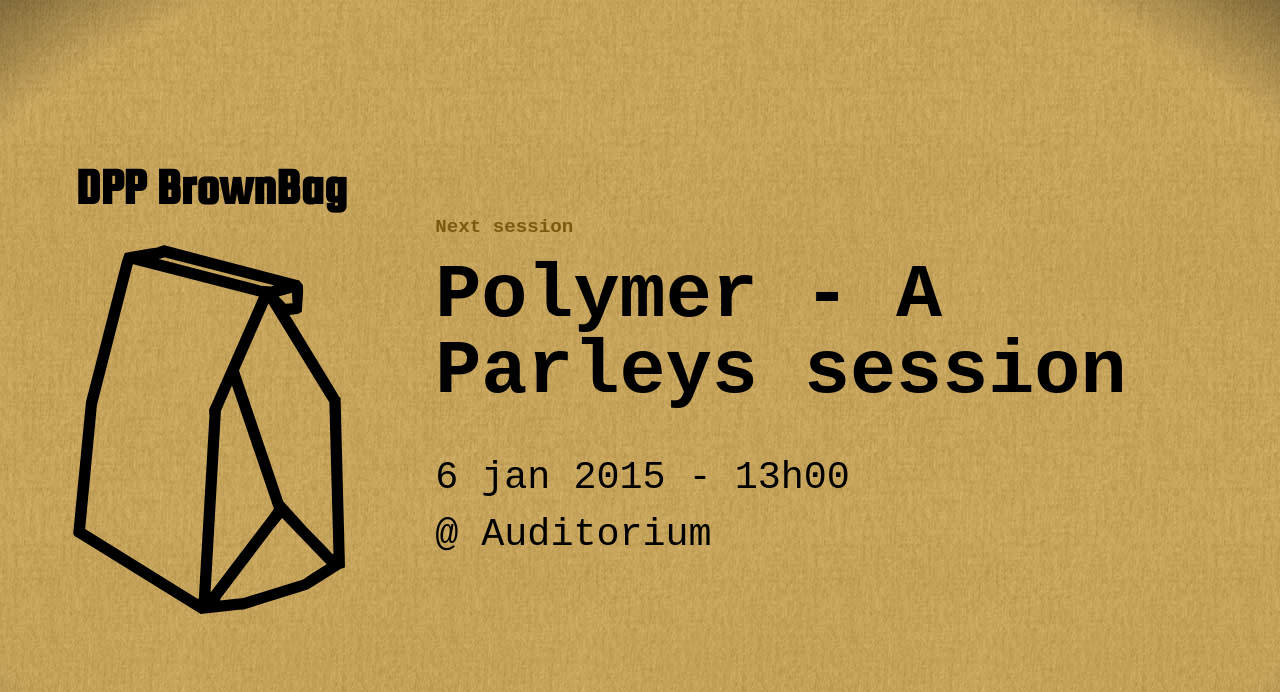
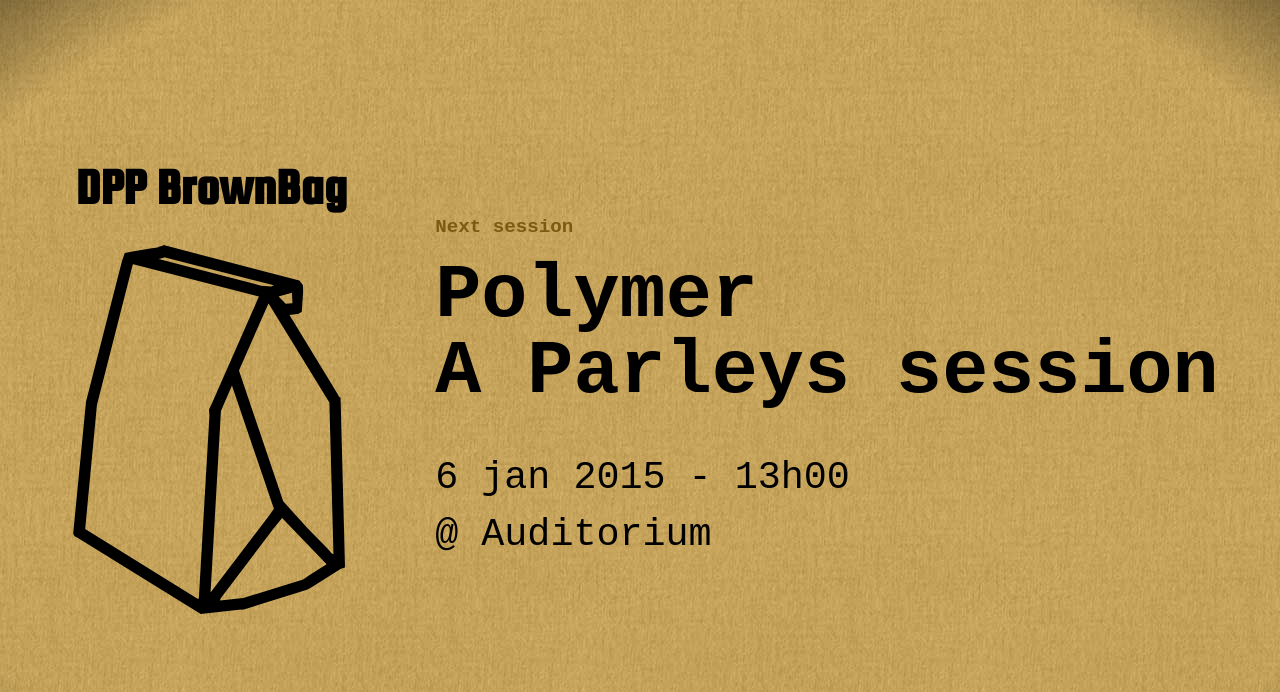
Before and after one commit to bogguard/dpp-brownbags, a website: page index.html in a window 1280 px wide. Shown: the top 692 px of the page. Drawn offline with Linux system fonts and the light colour scheme.

Commit message:
Update index.html
add <br>

```diff
--- a/index.html
+++ b/index.html
@@ -19,7 +19,7 @@
 		<main class="page-main-content">
 			<div class="event">
 				<h2>Next session</h2>
-				<h3 class="event__title">Polymer - A Parleys session</h3>
+				<h3 class="event__title">Polymer<br>A Parleys session</h3>
 				<p class="event__details">6 jan 2015 - 13h00<br>@ Auditorium</p>
 			</div>
 		</main>
```
